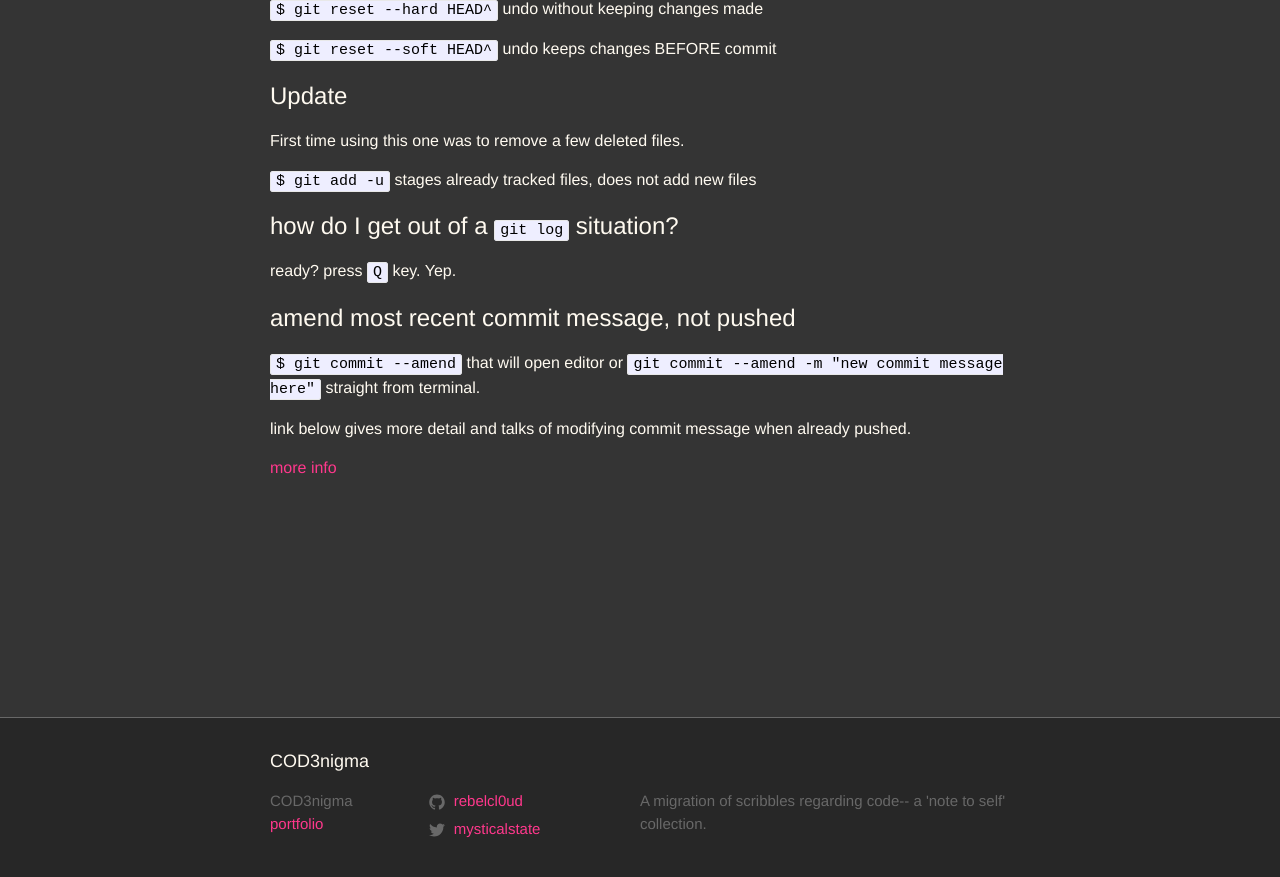
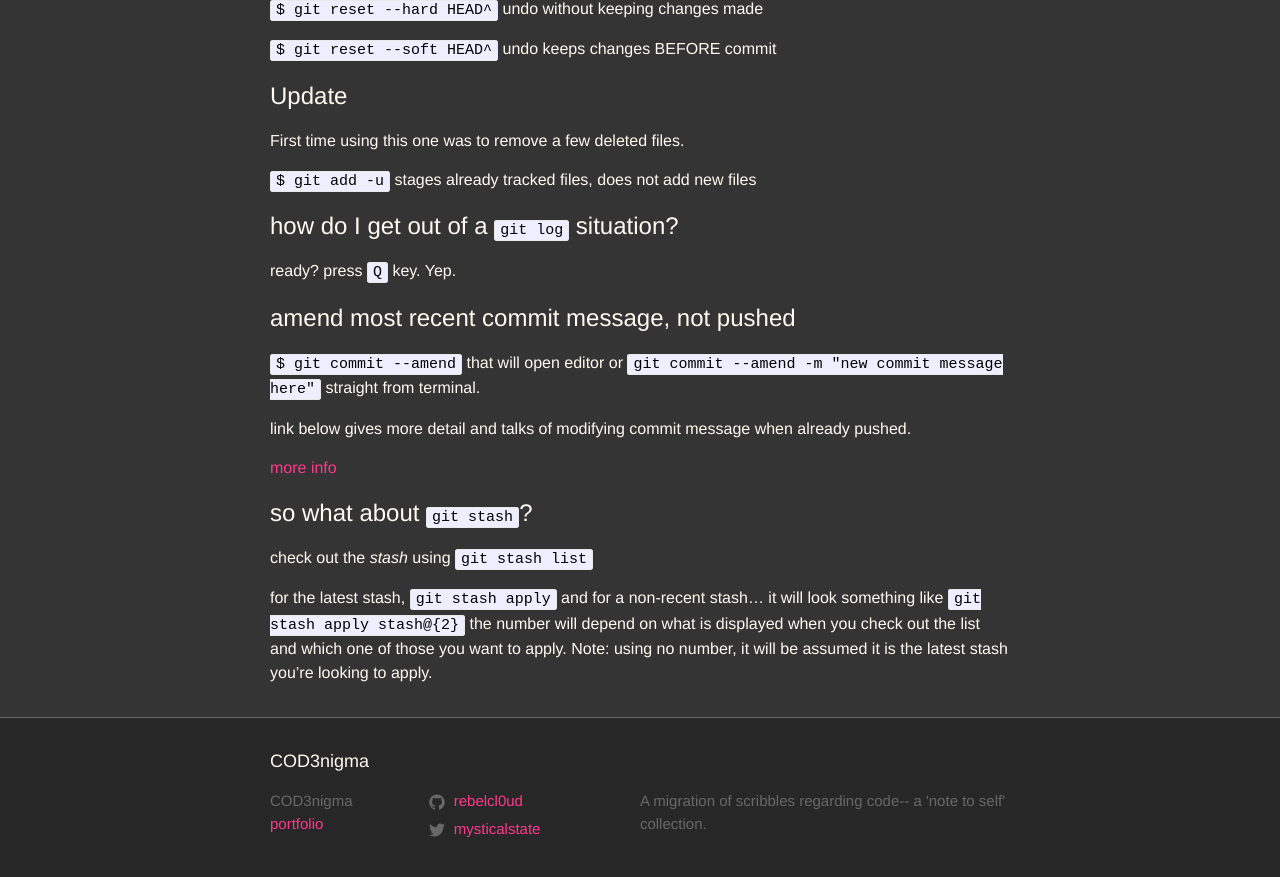
Before and after one commit to rebelcl0ud/blog, a Jekyll site: the page built from _posts/2017-06-19-[06]-git-it-done.markdown, in a window 1280 px wide and 900 px high, scrolled down 1223 px. Shown: the top 877 px of the window. Built offline with Jekyll 4.4.1, drawn with Linux system fonts in a browser that asks for light colours.

Commit message:
added git stash to list of lookups

```diff
--- a/_posts/2017-06-19-[06]-git-it-done.markdown
+++ b/_posts/2017-06-19-[06]-git-it-done.markdown
@@ -71,3 +71,9 @@ ready? press `Q` key. Yep.
 link below gives more detail and talks of modifying commit message when already pushed.
 
 [more info](https://stackoverflow.com/questions/179123/how-to-modify-existing-unpushed-commits#179147)
+
+# so what about `git stash`?
+
+check out the *stash* using `git stash list`
+
+for the latest stash, `git stash apply` and for a non-recent stash... it will look something like `git stash apply stash@{2}` the number will depend on what is displayed when you check out the list and which one of those you want to apply. Note: using no number, it will be assumed it is the latest stash you're looking to apply.
```
